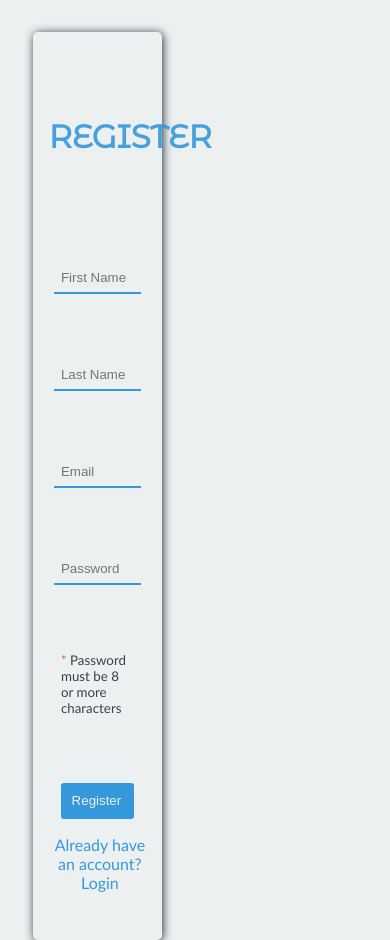
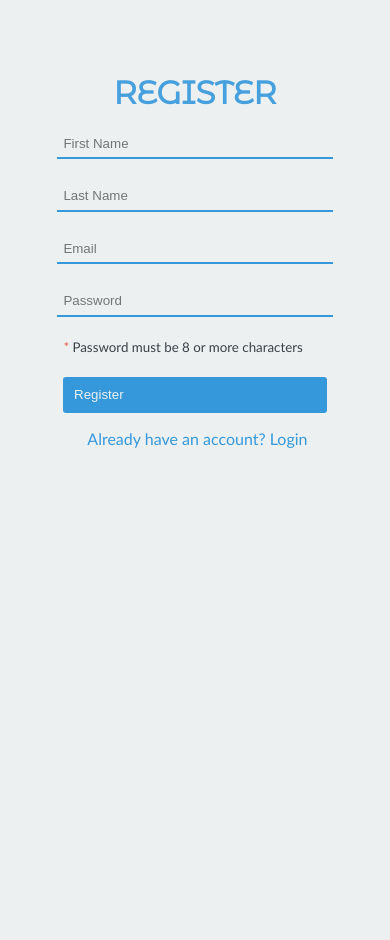
Before and after one commit to KleoHasani/TicketIT-WEB, a React (Create React App) app: page /register in a window 390 px wide. After the commit the page ends 844 px from the top, so only its background shows below. Built offline with nearby package versions, Linux system fonts and the light colour scheme.

Commit message:
UI fixes

```diff
--- a/src/App.js
+++ b/src/App.js
@@ -13,7 +13,7 @@ import { Account } from "./views/Account";
 function App() {
   const isAuth = useSelector((state) => state.auth);
   return (
-    <div class="app-container">
+    <div className="app-container">
       <Router>
         <Switch>
           <Route path="/" exact>
@@ -24,7 +24,7 @@ function App() {
           </Route>
           {isAuth ? <Navigation /> : <Redirect to="/" exact />}
         </Switch>
-        <div class="view">
+        <div className="view">
           <Route path="/dashboard" exact>
             <Dashboard />
           </Route>
--- a/src/assets/css/index.css
+++ b/src/assets/css/index.css
@@ -83,16 +83,14 @@ a:active {
 }
 
 form {
+  grid-column: 2;
+  grid-row: 1;
   display: flex;
   flex-direction: column;
   width: 50%;
-  height: 100%;
+  height: auto;
+  max-height: 400px;
   max-width: 500px;
-  position: relative;
-  left: 0;
-  right: 0;
-  top: 0;
-  bottom: 0;
   border: none;
   border-radius: 0.3em;
   box-shadow: 1px 1px 10px var(--secondary);
@@ -172,8 +170,19 @@ nav > * {
 .view {
   grid-column: 2;
   height: 100%;
+  word-break: break-all;
   padding: 0em 1em;
   overflow-y: auto;
+}
+
+@media only screen and (max-width: 700px) {
+  form {
+    display: flex;
+    flex-direction: column;
+    border: none;
+    width: 90%;
+    box-shadow: none;
+  }
 }
 
 @media only screen and (max-width: 455px) {
@@ -231,8 +240,10 @@ nav > * {
   }
 }
 
-@media only screen and (max-width: 386px) {
-  .input-form {
-    display: block;
+
+@media only screen and (max-height: 375px) {
+  body {
+    overflow-y: auto;
+    overflow-x: hidden;
   }
 }
--- a/src/components/Navigation.js
+++ b/src/components/Navigation.js
@@ -41,29 +41,29 @@ function Navigation() {
         <ul>
           <li>
             <Link to="/dashboard">
-              <IoPaperPlaneOutline class="icon"/>
+              <IoPaperPlaneOutline className="icon"/>
             </Link>
           </li>
           <li>
             <Link to="/projects">
-              <IoConstructOutline class="icon" />
+              <IoConstructOutline className="icon" />
             </Link>
           </li>
           <li>
             <Link to="/teams">
-              <IoPeopleOutline class="icon" />
+              <IoPeopleOutline className="icon" />
             </Link>
           </li>
           <li>
             <Link to="/account">
-              <IoPersonOutline class="icon" />
+              <IoPersonOutline className="icon" />
             </Link>
           </li>
         </ul>
         <ul>
           <li>
             <Link to="/" onClick={handleLogout} >
-              <IoKeyOutline class="icon" />
+              <IoKeyOutline className="icon" />
             </Link>
           </li>
         </ul>
--- a/src/components/Register.js
+++ b/src/components/Register.js
@@ -35,7 +35,7 @@ function Register(props) {
         autoComplete="off"
         onSubmit={handleSubmit}
       >
-        <h1 class="">REGISTER</h1>
+        <h1>REGISTER</h1>
           <input
             type="text"
             name="firstname"
```
